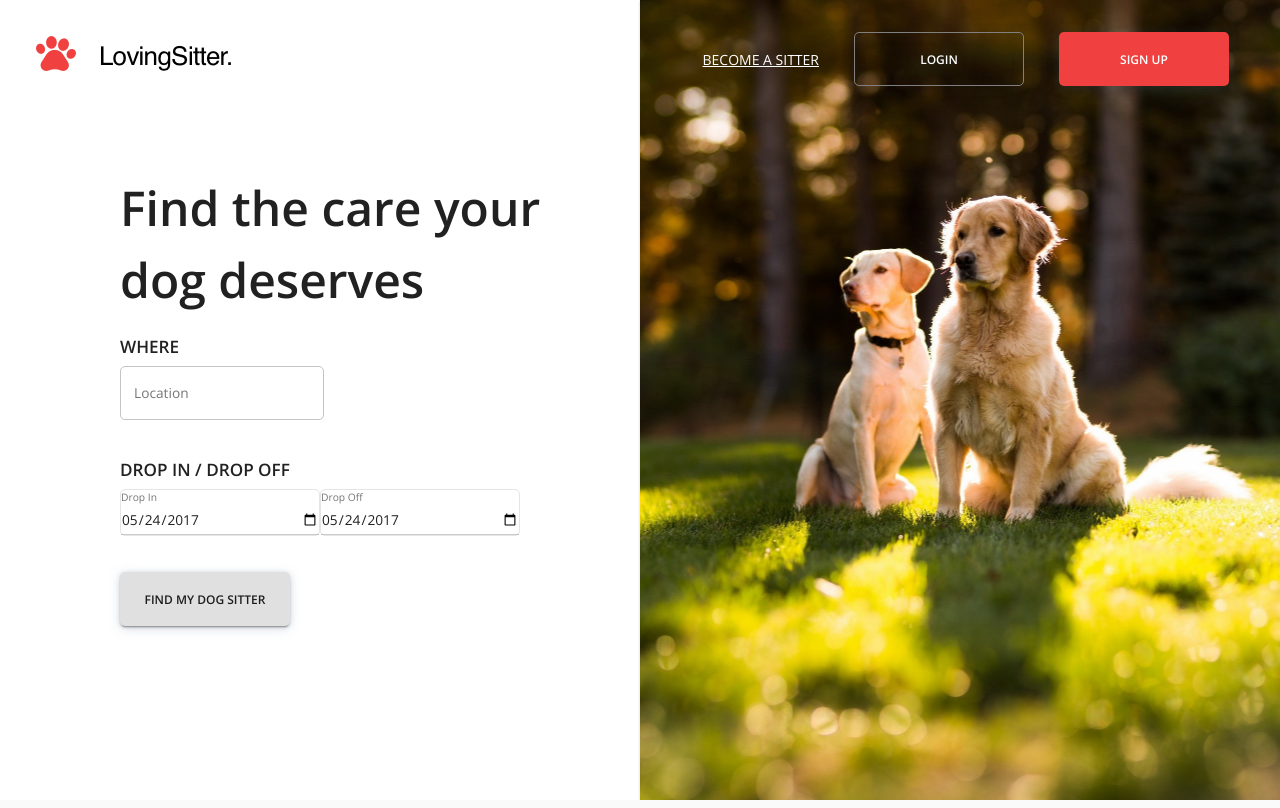
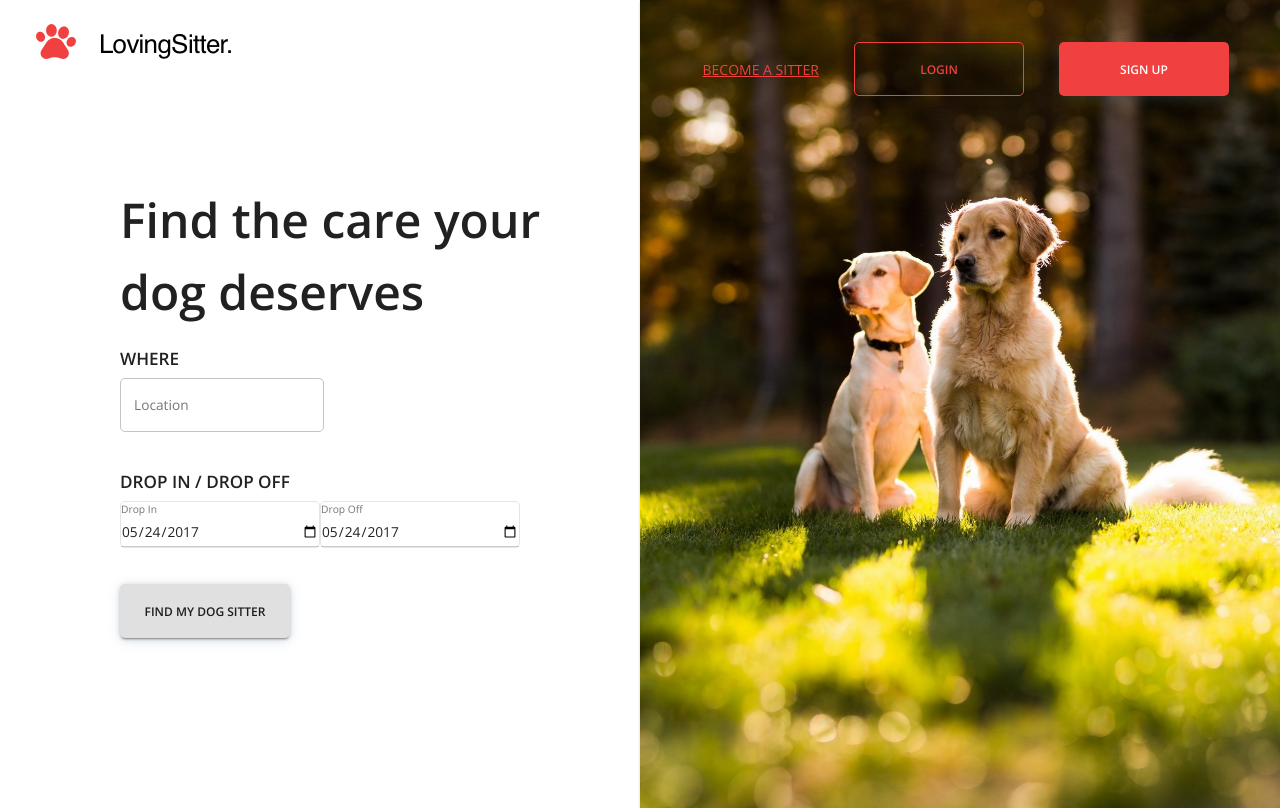
Before and after one commit to hatchways/team-shiba, a React (Create React App) app in the folder client/: page / in a window 1280 px wide. Built offline with nearby package versions, Linux system fonts and the light colour scheme; no server answers.

Commit message:
added signup and login pages

```diff
--- a/client/src/pages/Landing/NavLinks/useStyles.ts
+++ b/client/src/pages/Landing/NavLinks/useStyles.ts
@@ -7,10 +7,12 @@ const useStyles = makeStyles((theme) => ({
     alignItems: 'center',
     display: 'flex',
     flexWrap: 'wrap',
+    border: 'none',
+    paddingTop: '1.5em',
   },
   accAside: {
     fontSize: 14,
-    color: '#fff',
+    color: '#f04040',
     fontWeight: 400,
     textAlign: 'center',
     textDecoration: 'underline',
@@ -27,8 +29,8 @@ const useStyles = makeStyles((theme) => ({
     borderRadius: theme.shape.borderRadius,
     filter: 'drop-shadow(0px 2px 6px rgba(74,106,149,0.2))',
     backgroundColor: '#ffffff00',
-    color: '#fff',
-    border: '1px solid grey',
+    color: '#f04040',
+    border: '1px solid #f04040',
     boxShadow: 'none',
     marginRight: 35,
   },
--- a/client/src/pages/Landing/useStyles.ts
+++ b/client/src/pages/Landing/useStyles.ts
@@ -21,7 +21,8 @@ const useStyles = makeStyles(() => ({
   logo: {
     minHeight: '5vh',
     paddingLeft: '3em',
-    paddingTop: '3em',
+    paddingTop: '2em',
+    paddingBottom: '2em',
   },
   infoGrid: {
     paddingLeft: '10em',
--- a/client/src/pages/Login/Login.tsx
+++ b/client/src/pages/Login/Login.tsx
@@ -7,9 +7,10 @@ import Typography from '@material-ui/core/Typography';
 import useStyles from './useStyles';
 import login from '../../helpers/APICalls/login';
 import LoginForm from './LoginForm/LoginForm';
-import AuthHeader from '../../components/AuthHeader/AuthHeader';
+import NavLinks from '../Landing/NavLinks/NavLinks';
 import { useAuth } from '../../context/useAuthContext';
 import { useSnackBar } from '../../context/useSnackbarContext';
+import Logo from '../../Images/logo.png';
 
 export default function Login(): JSX.Element {
   const classes = useStyles();
@@ -39,10 +40,19 @@ export default function Login(): JSX.Element {
   return (
     <Grid container component="main" className={classes.root}>
       <CssBaseline />
-      <Grid item xs={12} sm={8} md={7} elevation={6} component={Paper} square>
+      <Grid item xs={12} elevation={6} component={Paper} square className={classes.navbar}>
+        <Grid container>
+          <Grid item xs={6} className={classes.logo}>
+            <img src={Logo} alt="Loving Sitter" />
+          </Grid>
+          <Grid item xs={6} component={Paper} square className={classes.navbar}>
+            <NavLinks link1="/login" link2="/signup" asideText="BECOME A SITTER" btn1="LOGIN" btn2="SIGN UP" />
+          </Grid>
+        </Grid>
+      </Grid>
+      <Grid item xs={12}>
         <Box className={classes.authWrapper}>
-          <AuthHeader linkTo="/signup" asideText="Don't have an account?" btnText="Create account" />
-          <Box width="100%" maxWidth={450} p={3} alignSelf="center">
+          <Box width="100%" maxWidth={450} p={3} alignSelf="center" boxShadow={3}>
             <Grid container>
               <Grid item xs>
                 <Typography className={classes.welcome} component="h1" variant="h5">
--- a/client/src/pages/Login/LoginForm/useStyles.ts
+++ b/client/src/pages/Login/LoginForm/useStyles.ts
@@ -17,7 +17,7 @@ const useStyles = makeStyles((theme) => ({
   },
   forgot: {
     paddingRight: 10,
-    color: '#3a8dff',
+    color: '#f04040',
   },
   submit: {
     margin: theme.spacing(3, 2, 2),
@@ -27,7 +27,7 @@ const useStyles = makeStyles((theme) => ({
     borderRadius: theme.shape.borderRadius,
     marginTop: 49,
     fontSize: 16,
-    backgroundColor: '#3a8dff',
+    backgroundColor: '#f04040',
     fontWeight: 'bold',
   },
 }));
--- a/client/src/pages/Login/useStyles.ts
+++ b/client/src/pages/Login/useStyles.ts
@@ -13,7 +13,7 @@ const useStyles = makeStyles(() => ({
     justifyContent: 'space-between',
     flexDirection: 'column',
     minHeight: '100vh',
-    paddingTop: 23,
+    paddingTop: '15em',
   },
   welcome: {
     fontSize: 26,
@@ -22,6 +22,15 @@ const useStyles = makeStyles(() => ({
     fontWeight: 700,
     fontFamily: "'Open Sans'",
   },
+  logo: {
+    minHeight: '5vh',
+    paddingLeft: '3em',
+    paddingTop: '2em',
+    paddingBottom: '2em',
+  },
+  navbar: {
+    maxHeight: '10vh',
+  },
 }));
 
 export default useStyles;
--- a/client/src/pages/SignUp/SignUp.tsx
+++ b/client/src/pages/SignUp/SignUp.tsx
@@ -7,9 +7,11 @@ import Typography from '@material-ui/core/Typography';
 import useStyles from './useStyles';
 import register from '../../helpers/APICalls/register';
 import SignUpForm from './SignUpForm/SignUpForm';
-import AuthHeader from '../../components/AuthHeader/AuthHeader';
+import Link from '@material-ui/core/Link';
 import { useAuth } from '../../context/useAuthContext';
 import { useSnackBar } from '../../context/useSnackbarContext';
+import Logo from '../../Images/logo.png';
+import NavLinks from '../Landing/NavLinks/NavLinks';
 
 export default function Register(): JSX.Element {
   const classes = useStyles();
@@ -40,20 +42,36 @@ export default function Register(): JSX.Element {
   return (
     <Grid container component="main" className={classes.root}>
       <CssBaseline />
-      <Grid item xs={12} sm={8} md={7} elevation={6} component={Paper} square>
+      <Grid item xs={12} elevation={6} component={Paper} square className={classes.navbar}>
+        <Grid container>
+          <Grid item xs={6} className={classes.logo}>
+            <a href="/landing">
+              <img src={Logo} alt="Loving Sitter" />
+            </a>
+          </Grid>
+          <Grid item xs={6} component={Paper} square className={classes.navbar}>
+            <NavLinks link1="/login" link2="/signup" asideText="BECOME A SITTER" btn1="LOGIN" btn2="SIGN UP" />
+          </Grid>
+        </Grid>
+      </Grid>
+      <Grid item xs={12}>
         <Box className={classes.authWrapper}>
-          <Box width="100%" maxWidth={450} p={3} alignSelf="center">
+          <Box width="100%" maxWidth={450} p={3} alignSelf="center" boxShadow={3}>
             <Grid container>
-              <Grid item xs>
+              <Grid item xs={12}>
                 <Typography className={classes.welcome} component="h1" variant="h5">
                   Sign up
                 </Typography>
               </Grid>
             </Grid>
             <SignUpForm handleSubmit={handleSubmit} />
-            <AuthHeader linkTo="/login" asideText="Already a member?" btnText="Login" />
+            <Typography className={classes.member}>
+              Already a member?{' '}
+              <Link href="/login" className={classes.link}>
+                Login
+              </Link>
+            </Typography>
           </Box>
-          <Box p={1} alignSelf="center" />
         </Box>
       </Grid>
     </Grid>
--- a/client/src/pages/SignUp/useStyles.ts
+++ b/client/src/pages/SignUp/useStyles.ts
@@ -9,18 +9,34 @@ const useStyles = makeStyles(() => ({
   },
   authWrapper: {
     display: 'flex',
-    alignItems: 'flex-start',
+    alignItems: 'flex-end',
     justifyContent: 'space-between',
     flexDirection: 'column',
-    minHeight: '100vh',
-    paddingTop: 23,
+    paddingTop: '2em',
   },
   welcome: {
     fontSize: 26,
     paddingBottom: 20,
-    color: '#3a8dff',
+    color: '#000',
     fontWeight: 700,
     fontFamily: "'Open Sans'",
+    paddingLeft: '150px',
+  },
+  logo: {
+    minHeight: '5vh',
+    paddingLeft: '3em',
+    paddingTop: '2em',
+    paddingBottom: '2em',
+  },
+  navbar: {
+    maxHeight: '9vh',
+  },
+  member: {
+    paddingLeft: '120px',
+    paddingTop: '2em',
+  },
+  link: {
+    color: '#f04040',
   },
 }));
 
```
